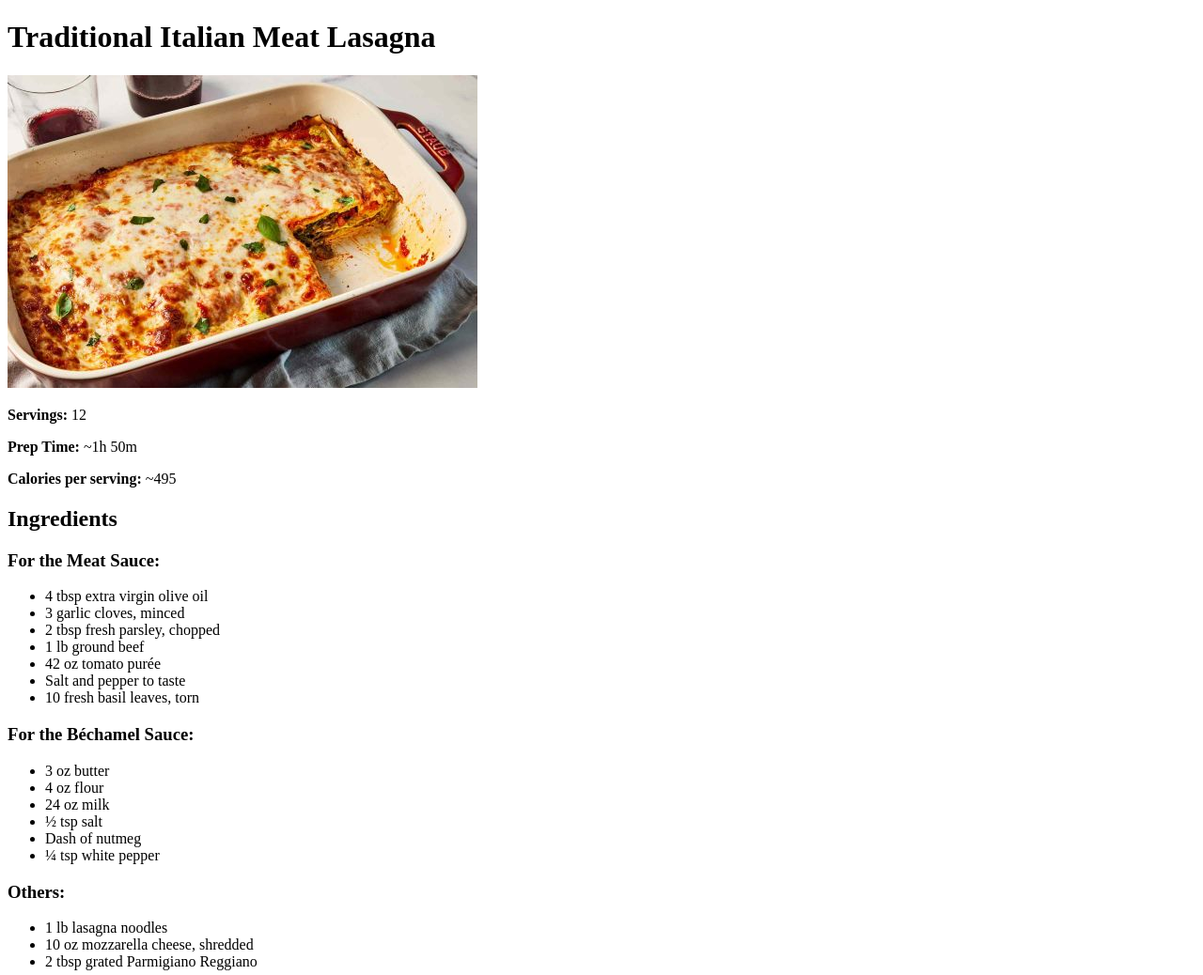
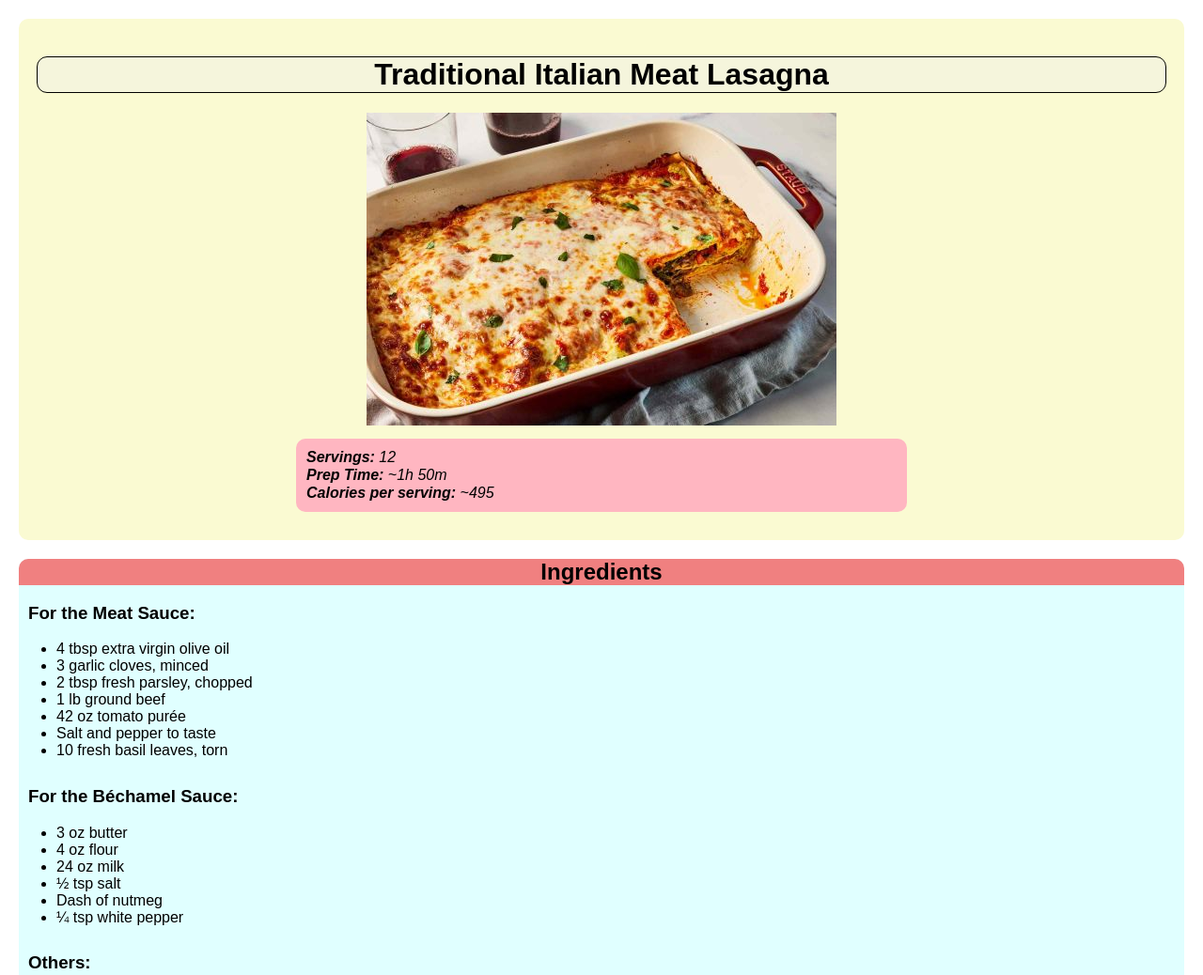
Before and after one commit to venegas55/odin-recipes, a plain HTML site: page recipes/lasagna.html in a window 1280 px wide. Shown: the top 1038 px of the page at 94% size. Drawn offline with Linux system fonts and the light colour scheme.

Commit message:
added basic style

```diff
--- a/recipes/lasagna.html
+++ b/recipes/lasagna.html
@@ -3,6 +3,7 @@
   <head>
     <meta charset="UTF-8" />
     <meta name="viewport" content="width=device-width, initial-scale=1.0" />
+    <link rel="stylesheet" href="../style.css" />
     <title>Lasagna</title>
   </head>
   <body>
@@ -45,6 +46,7 @@
     </div>
     <div class="Instructions">
       <h2 class="sub-title">Instructions</h2>
+      <div class="steps">
         <h3 class="int-title">1.- Make the meat sauce:</h3>
         <p>
           Sauté garlic and parsley in olive oil. Add beef, season with salt, and
@@ -69,9 +71,9 @@
         </p>
         <h3 class="int-title">5.- Bake:</h3>
         <p>
-        Cover with foil (avoid touching the cheese and sauce) and bake at 400°F
-        (200°C) for 30 minutes. Remove foil and bake for an additional 15
-        minutes until cheese is golden.
+          Cover with foil (avoid touching the cheese and sauce) and bake at
+          400°F (200°C) for 30 minutes. Remove foil and bake for an additional
+          15 minutes until cheese is golden.
         </p>
         <h3 class="int-title">6.- Serve:</h3>
         <p>
@@ -79,6 +81,7 @@
           salad and garlic bread.
         </p>
       </div>
+    </div>
     <a href="../index.html">RETURN</a>
   </body>
 </html>
--- /dev/null
+++ b/style.css
@@ -0,0 +1,84 @@
+/* All Style */
+/* * {
+  outline: 2px solid red;
+} */
+
+body {
+  font-family: Arial, sans-serif;
+  margin: 0;
+  padding: 0;
+}
+/* Style for the index */
+h1:not(.title) {
+  font-family: "lucida handwriting", cursive;
+  text-align: center;
+}
+p.welcome-text {
+  text-align: center;
+  font-size: 1.2em;
+  margin: 20px;
+}
+
+div.link-container {
+  display: flex;
+  justify-content: center;
+  flex-wrap: wrap;
+  gap: 20px;
+}
+
+/* Style for recipes */
+/* Header */
+div.recipe-header,
+div.Ingredients,
+div.Instructions {
+  margin: 20px;
+  border-radius: 10px;
+}
+div.recipe-header {
+  text-align: center;
+  background-color: lightgoldenrodyellow;
+  padding: 20px;
+}
+h1.title {
+  background-color: beige;
+  border-radius: 10px;
+  outline: 1px solid black;
+}
+h2.sub-title {
+  text-align: center;
+  background-color: lightcoral;
+  border-radius: 10px 10px 0px 0px;
+  margin-bottom: 10px;
+}
+div.prelude {
+  background-color: lightpink;
+  border-radius: 10px;
+  font-style: italic;
+  text-align: left;
+  margin: 10px 275px;
+  padding: 10px;
+}
+.prelude p {
+  margin: 1px;
+}
+/* Ingredients */
+div.Ingredients {
+  background-color: lightcyan;
+}
+div.Ingredients ul {
+  padding-bottom: 10px;
+  margin-top: 0px;
+}
+h3.int-title {
+  margin-left: 10px;
+}
+/* Instructions */
+div.Instructions {
+  background-color: lightgray;
+}
+div.Instructions *:not(.sub-title) {
+  margin: 5px 10px;
+}
+div.steps {
+  padding-bottom: 10px;
+}
```
Also changed, not shown: index.html (+2 -1 lines), recipes/chilaquiles.html (+12 -8 lines), recipes/onion_soup.html (+10 -6 lines). Lines whose indentation alone changed are shown as unchanged.
